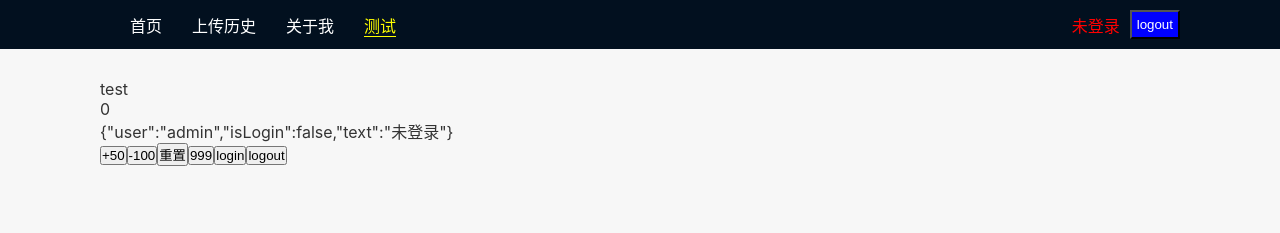
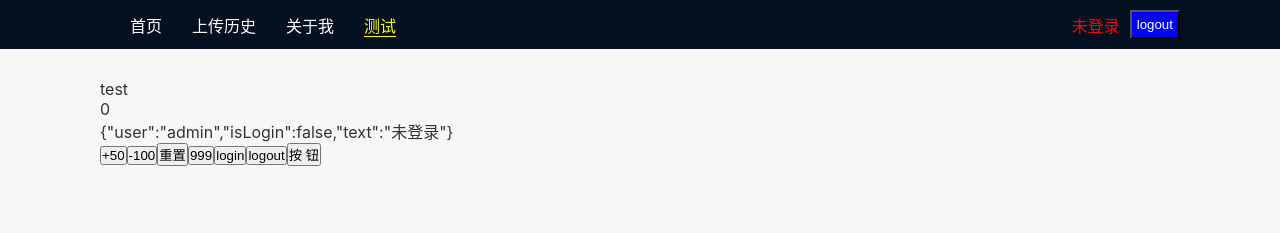
Before and after one commit to leigp555/react-ui-lib, a React app: page /test in a window 1280 px wide. Shown: the top 233 px of the page. Built offline with nearby package versions, Linux system fonts and the light colour scheme.

Commit message:
docs: 引入antd

```diff
--- a/package.json
+++ b/package.json
@@ -14,6 +14,7 @@
     "@types/node": "^16.11.43",
     "@types/react": "^18.0.15",
     "@types/react-dom": "^18.0.6",
+    "antd": "^4.21.6",
     "axios": "^0.27.2",
     "babel-jest": "^27.4.2",
     "babel-loader": "^8.2.3",
@@ -72,7 +73,7 @@
     "dev": "node scripts/start.js",
     "build": "node scripts/build.js",
     "test": "node scripts/test.js",
-    "lint":  "eslint --fix ./src --ext .tsx,.js,.ts"
+    "lint": "eslint --fix ./src --ext .tsx,.js,.ts"
   },
   "eslintIgnore": [
     "public",
--- a/src/pages/Test.tsx
+++ b/src/pages/Test.tsx
@@ -1,4 +1,5 @@
 import React from 'react';
+import { Button } from 'antd'
 import {
   asyncIncrement, decremented, incremented, asyncTest
 } from '../store/count';
@@ -26,6 +27,7 @@
       <button onClick={() => dispatch(asyncTest('/yyy'))}>999</button>
       <button onClick={() => dispatch(login())}>login</button>
       <button onClick={() => dispatch(logout())}>logout</button>
+      <Button type="primary">按钮</Button>
     </>
   );
 };
--- a/src/style/index.css
+++ b/src/style/index.css
@@ -1,3 +1,5 @@
+
+
 *{
   box-sizing: border-box;
   margin: 0;
@@ -50,3 +52,4 @@
 #nprogress .bar{
   background-color: #df4402;
 }
+@import '~antd/dist/antd.css';
```
Also changed, not shown: .eslintrc.js, 1 other file (tests, documents, lock files or other folders).
